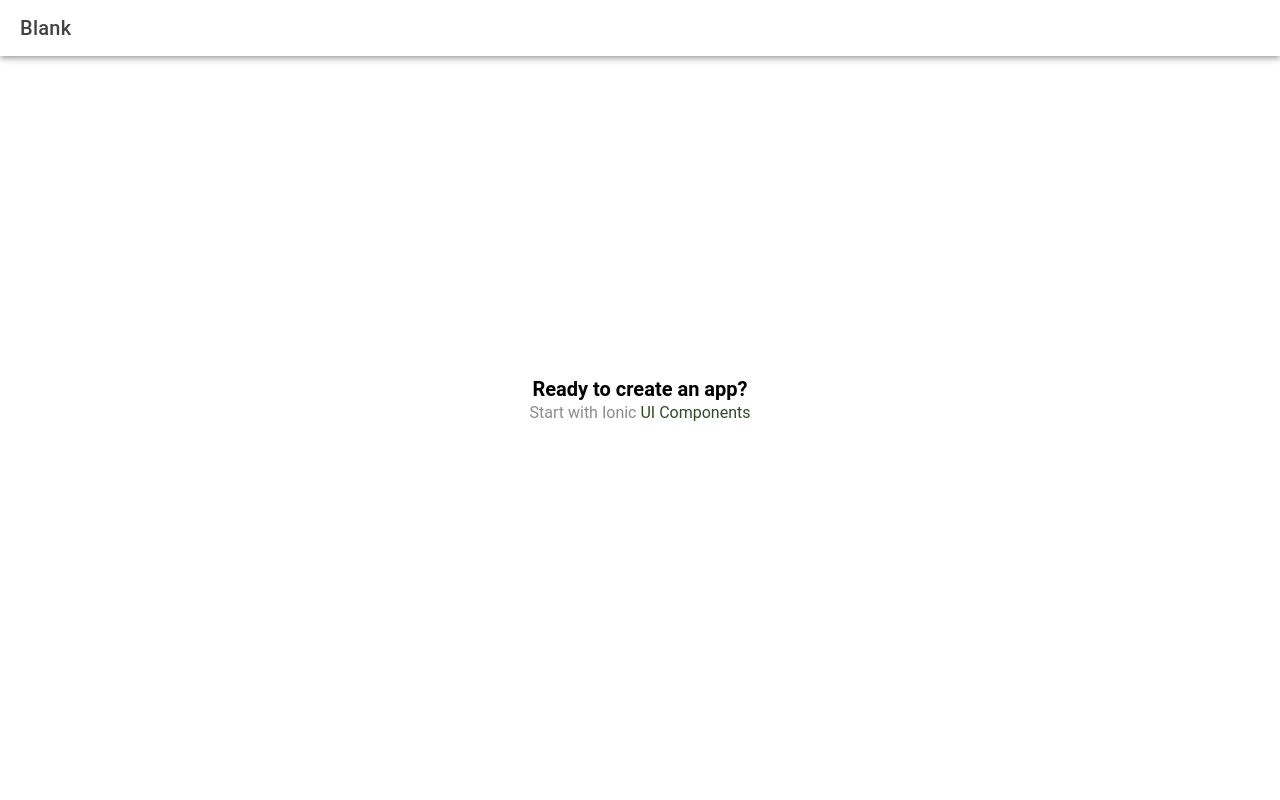
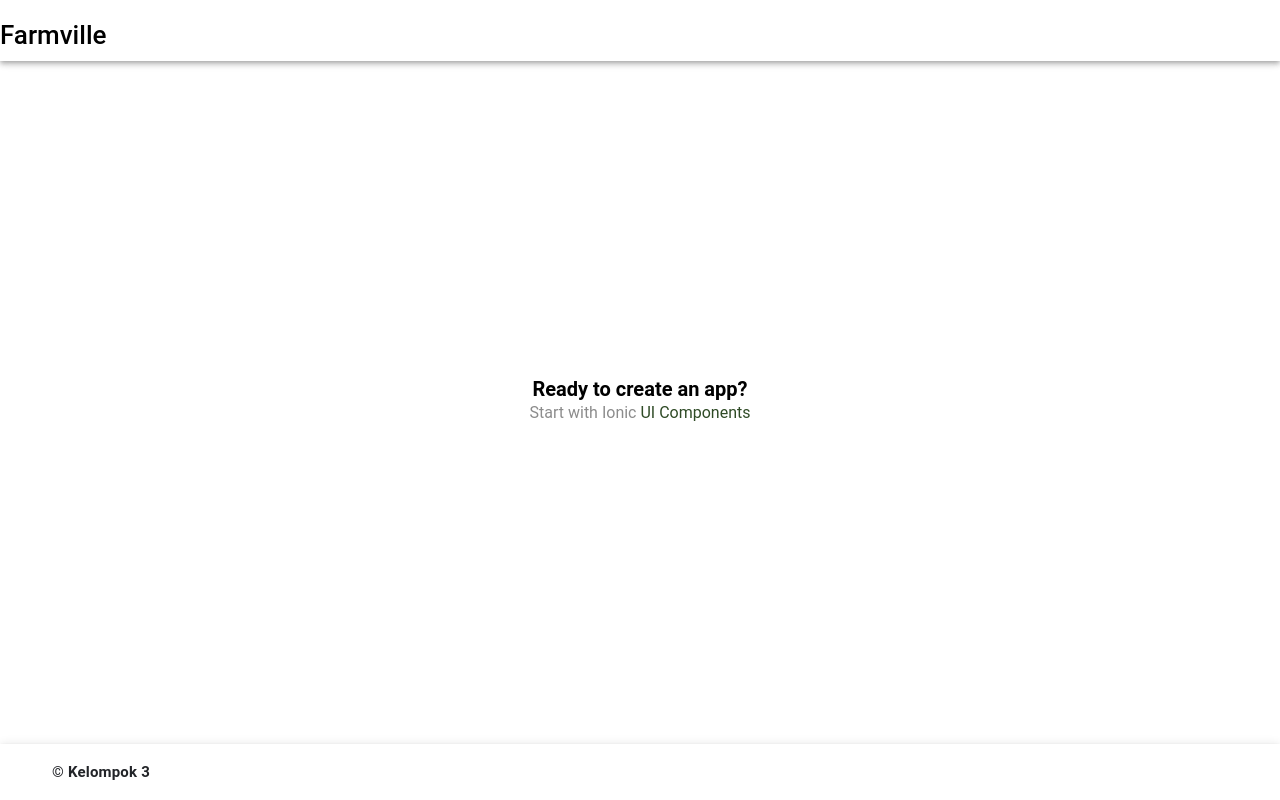
Before and after one commit to suciartiara/sistem-informasi-3, a React (Vite) app: page /home in a window 1280 px wide. Built offline with nearby package versions, Linux system fonts and the light colour scheme; no server answers.

Commit message:
Hapus firebase config

```diff
--- /dev/null
+++ b/src/components/Navbar.css
@@ -0,0 +1,5 @@
+#navbar {
+    color: black;
+    font-size: 24px;
+    font-weight: bold;
+  }
--- /dev/null
+++ b/src/components/Navbar.tsx
@@ -0,0 +1,13 @@
+import './Navbar.css';
+
+interface navbar { }
+
+const Navbar: React.FC<navbar> = () => {
+  return (
+    <div id="navbar">
+      <h1>Farmville</h1>
+    </div>
+  );
+};
+
+export default Navbar;
--- a/src/firebase.ts
+++ /dev/null
@@ -1,21 +0,0 @@
-import { initializeApp } from "firebase/app";
-import { getFirestore } from "firebase/firestore";
-import { EmailAuthProvider } from "firebase/auth";
-import { getAuth } from "firebase/auth";
-
-const firebaseConfig = {
-  apiKey: "AIzaSyBNSGt802s05i0_sDIZVZECO9IXir05aV8",
-  authDomain: "sistem-informasi-3-c01cb.firebaseapp.com",
-  projectId: "sistem-informasi-3-c01cb",
-  storageBucket: "sistem-informasi-3-c01cb.firebasestorage.app",
-  messagingSenderId: "146347652907",
-  appId: "1:146347652907:web:37be44423ce4525ad3776e",
-  measurementId: "G-37YELPCB49",
-};
-
-const app = initializeApp(firebaseConfig);
-const provider = new EmailAuthProvider();
-const db = getFirestore(app);
-const auth = getAuth(app);
-
-export { provider, auth, db };
--- a/src/pages/Home.tsx
+++ b/src/pages/Home.tsx
@@ -1,24 +1,36 @@
-import {IonContent,IonHeader,IonPage,IonTitle,IonToolbar} from "@ionic/react";
-import ExploreContainer from "../components/ExploreContainer";
+import {IonContent,IonHeader,IonPage,IonTitle,IonToolbar, IonFooter, IonText} from "@ionic/react";
+import Konten from "../components/Konten";
+import Navbar from "../components/Navbar";
 import "../styles/Home.css";
 
 const Home: React.FC = () => {
   return (
+
     <IonPage>
+      {/* Navbar */}
       <IonHeader>
-        <IonToolbar>
-          <IonTitle>Blank</IonTitle>
-        </IonToolbar>
+       <Navbar />
       </IonHeader>
+
+      {/* Konten */}
       <IonContent fullscreen>
         <IonHeader collapse="condense">
-          <IonToolbar>
-            <IonTitle size="large">Blank</IonTitle>
-          </IonToolbar>
         </IonHeader>
-        <ExploreContainer />
+        <Konten/>
       </IonContent>
+
+      <IonFooter>
+      <IonToolbar className="ion-padding-horizontal">
+        <IonTitle size="small">
+          <IonText color="dark">
+            &copy; <b>Kelompok 3</b>
+          </IonText>
+        </IonTitle>
+      </IonToolbar>
+    </IonFooter>
     </IonPage>
+
+
   );
 };
 
```
Also changed, not shown: src/components/Footer.tsx (added, +15 -0 lines), src/components/Konten.tsx (renamed from src/components/ExploreContainer.tsx, +4 -4 lines), src/components/Footer.css (added), src/components/Konten.css (renamed from src/components/ExploreContainer.css), src/styles/Home.css (line endings or trailing spaces).
